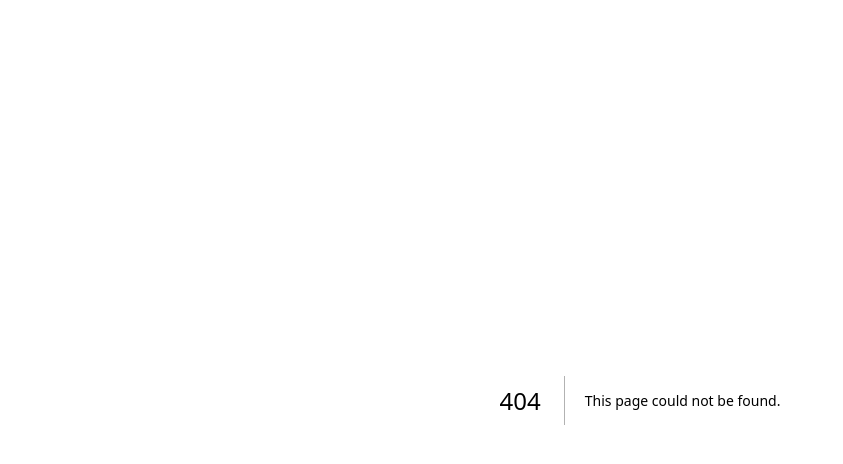
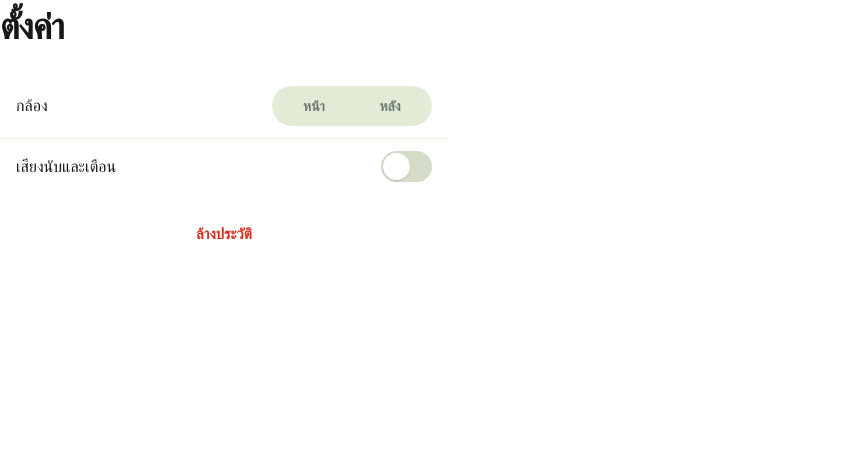
Before and after one commit to thanaphon8/PoseJump, a Next.js app: page /components/setting in a window 1280 px wide. Before the commit this address had no page. Shown: the top 464 px of the page, without its empty margins (0-843 px from the left). Built offline with nearby package versions, Linux system fonts and the light colour scheme.

Commit message:
fix setting

```diff
--- /dev/null
+++ b/app/components/setting/page.tsx
@@ -0,0 +1,95 @@
+"use client";
+
+import { Segmented } from "../auth-shared";
+
+/* ------------------------------------------------------------------ */
+/* หน้าตั้งค่า (แท็บ "ตั้งค่า")                                          */
+/* แยกมาจาก app/page.tsx รวม Switch ไว้ในไฟล์นี้เลย                       */
+/* ------------------------------------------------------------------ */
+
+const card = "rounded-3xl bg-white pj-lift";
+
+function Switch({
+  on,
+  onChange,
+  label,
+}: {
+  on: boolean;
+  onChange: (v: boolean) => void;
+  label: string;
+}) {
+  return (
+    <button
+      role="switch"
+      aria-checked={on}
+      aria-label={label}
+      onClick={() => onChange(!on)}
+      className={`relative h-[31px] w-[51px] shrink-0 rounded-full transition-colors duration-200 ${
+        on ? "bg-[#3F5E1F]" : "bg-[#D5DCC8]"
+      }`}
+    >
+      <span
+        className={`absolute top-[2px] h-[27px] w-[27px] rounded-full bg-white shadow transition-all duration-200 ${
+          on ? "left-[22px]" : "left-[2px]"
+        }`}
+      />
+    </button>
+  );
+}
+
+export default function Setting({
+  facing,
+  onFacing,
+  sound,
+  onSound,
+  onClearHistory,
+}: {
+  facing: "user" | "environment";
+  onFacing: (v: "user" | "environment") => void;
+  sound: boolean;
+  onSound: (v: boolean) => void;
+  onClearHistory: () => void;
+}) {
+  return (
+    <>
+      <h1 className="text-[30px] font-bold tracking-tight lg:text-[36px]">
+        ตั้งค่า
+      </h1>
+      <div className="mt-5 space-y-4 lg:max-w-md">
+        <div className="space-y-4">
+          <ul className={`${card} divide-y divide-[#EEF2E4]`}>
+            <li className="flex items-center justify-between gap-3 px-4 py-3">
+              <span className="text-[16px]">กล้อง</span>
+              <div className="w-40">
+                <Segmented<"user" | "environment">
+                  small
+                  value={facing}
+                  onChange={onFacing}
+                  options={
+                    [
+                      ["user", "หน้า"],
+                      ["environment", "หลัง"],
+                    ] as const
+                  }
+                />
+              </div>
+            </li>
+            <li className="flex items-center justify-between gap-3 px-4 py-3">
+              <span className="text-[16px]">เสียงนับและเตือน</span>
+              <Switch on={sound} onChange={onSound} label="เสียงนับและเตือน" />
+            </li>
+          </ul>
+
+          <button
+            onClick={() => {
+              if (window.confirm("ลบประวัติการกระโดดทั้งหมด?")) onClearHistory();
+            }}
+            className="h-12 w-full rounded-full bg-white text-[15px] font-semibold text-[#D92D20] transition-transform active:scale-[0.98]"
+          >
+            ล้างประวัติ
+          </button>
+        </div>
+      </div>
+    </>
+  );
+}
--- a/app/page.tsx
+++ b/app/page.tsx
@@ -9,6 +9,7 @@ import Pose from "./components/pose/page";
 import Rank from "./components/rank/page";
 import History from "./components/history/page";
 import HomeView from "./components/home/page";
+import Setting from "./components/setting/page";
 import Navbar from "./components/Navbar";
 import type { Tab, NavItem } from "./components/Navbar";
 import type { Session } from "./components/history/page";
@@ -19,7 +20,6 @@ import {
   Logo,
   POINT_QUOTA,
   POINT_REWARD,
-  Segmented,
 } from "./components/auth-shared";
 import type { AuthMode, User } from "./components/auth-shared";
 
@@ -60,7 +60,7 @@ const LIME = "#C9F25B";
 type Phase = "setup" | "session" | "summary";
 type Mode = "time" | "count";
 type EndReason = "time" | "count" | "manual";
-// (ชนิด Tab ย้ายไปอยู่ใน components/navbar/page.tsx)
+// (ชนิด Tab ย้ายไปอยู่ใน components/Navbar.tsx)
 
 type Summary = {
   total: number;
@@ -153,34 +153,6 @@ const STYLES = `
 @media (prefers-reduced-motion: reduce) { .pj-fade, .pj-pop, .pj-in, .pj-pulse, .pj-float, .pj-glow, .pj-wave, .pj-coin, .pj-stamp, .pj-rise, .pj-stagger > * { animation: none; } .pj-lift { transition: none; } }
 `;
 
-function Switch({
-  on,
-  onChange,
-  label,
-}: {
-  on: boolean;
-  onChange: (v: boolean) => void;
-  label: string;
-}) {
-  return (
-    <button
-      role="switch"
-      aria-checked={on}
-      aria-label={label}
-      onClick={() => onChange(!on)}
-      className={`relative h-[31px] w-[51px] shrink-0 rounded-full transition-colors duration-200 ${
-        on ? "bg-[#3F5E1F]" : "bg-[#D5DCC8]"
-      }`}
-    >
-      <span
-        className={`absolute top-[2px] h-[27px] w-[27px] rounded-full bg-white shadow transition-all duration-200 ${
-          on ? "left-[22px]" : "left-[2px]"
-        }`}
-      />
-    </button>
-  );
-}
-
 function BarChart({
   bars,
   highlight,
@@ -1207,39 +1179,8 @@ export default function Home() {
   /* ------------------------------ หน้าหลัก ----------------------------- */
 
   if (phase === "setup") {
-    const settingsView = (
-      <>
-        <h1 className="text-[30px] font-bold tracking-tight lg:text-[36px]">
-          ตั้งค่า
-        </h1>
-        <div className="mt-5 space-y-4 lg:max-w-md">
-          <div className="space-y-4">
-          <ul className={`${card} divide-y divide-[#EEF2E4]`}>
-            <li className="flex items-center justify-between gap-3 px-4 py-3">
-              <span className="text-[16px]">กล้อง</span>
-              <div className="w-40">
-                <Segmented<"user" | "environment">
-                  small
-                  value={facing}
-                  onChange={setFacing}
-                  options={
-                    [
-                      ["user", "หน้า"],
-                      ["environment", "หลัง"],
-                    ] as const
-                  }
-                />
-              </div>
-            </li>
-            <li className="flex items-center justify-between gap-3 px-4 py-3">
-              <span className="text-[16px]">เสียงนับและเตือน</span>
-              <Switch on={sound} onChange={setSound} label="เสียงนับและเตือน" />
-            </li>
-          </ul>
-
-          <button
-            onClick={() => {
-              if (window.confirm("ลบประวัติการกระโดดทั้งหมด?")) {
+    // ล้างประวัติทั้งหมด (ผู้ใช้ล็อกอิน: ลบที่เซิร์ฟเวอร์ / ผู้เยี่ยมชม: ลบในเครื่อง)
+    const clearHistory = () => {
       setHistory([]);
       if (user) {
         fetch("/api/sessions", { method: "DELETE" }).catch(() => {});
@@ -1250,16 +1191,7 @@ export default function Home() {
           // ลบไม่ได้ก็ข้ามไป
         }
       }
-              }
-            }}
-            className="h-12 w-full rounded-full bg-white text-[15px] font-semibold text-[#D92D20] transition-transform active:scale-[0.98]"
-          >
-            ล้างประวัติ
-          </button>
-          </div>
-        </div>
-      </>
-    );
+    };
 
     return (
       <div style={fontStyle} className="select-none antialiased">
@@ -1300,7 +1232,15 @@ export default function Home() {
           {tab === "history" && (
             <History history={history} now0={now0} dailyGoal={dailyGoal} />
           )}
-          {tab === "settings" && settingsView}
+          {tab === "settings" && (
+            <Setting
+              facing={facing}
+              onFacing={setFacing}
+              sound={sound}
+              onSound={setSound}
+              onClearHistory={clearHistory}
+            />
+          )}
         </Shell>
         {user && promoOpen && tab === "home" && (
           <PromoPopup
```
Lines whose indentation alone changed are shown as unchanged.
